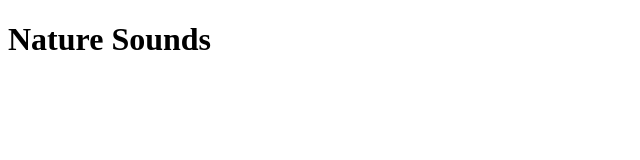
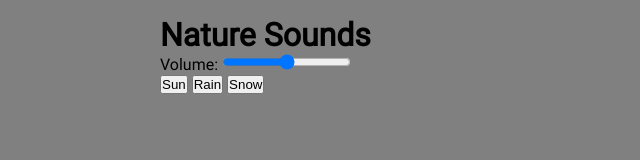
Before and after one commit to sentares/Result-Webpack-Test-1, a website built with webpack: page public/index.html in a window 1280 px wide. Shown: the whole page, without its empty margins (0-640 px from the left). Built offline with nearby package versions, Linux system fonts and the light colour scheme.

Commit message:
style:add styles and HTML code

```diff
--- a/public/index.html
+++ b/public/index.html
@@ -10,6 +10,30 @@
 	<body>
 		<div class="container">
 			<h1>Nature Sounds</h1>
+
+			<div>
+				<label for="volume">Volume:</label>
+				<input
+					type="range"
+					id="volume"
+					min="0"
+					max="1"
+					step="0.01"
+					value="0.5"
+				/>
+			</div>
+
+			<div>
+				<button>
+					<span>Sun</span>
+				</button>
+				<button>
+					<span>Rain</span>
+				</button>
+				<button>
+					<span>Snow</span>
+				</button>
+			</div>
 		</div>
 	</body>
 </html>
--- /dev/null
+++ b/src/index.css
@@ -0,0 +1,17 @@
+@font-face {
+	font-family: 'Roboto';
+	src: url('./fonts/Roboto-Regular.ttf') format('truetype');
+}
+
+* {
+	margin: 0;
+	padding: 0;
+	box-sizing: border-box;
+}
+
+body {
+	font-family: 'Roboto', sans-serif;
+	max-width: 960px;
+	margin: 1rem auto;
+	background-color: gray;
+}
--- a/src/index.js
+++ b/src/index.js
@@ -1 +1,3 @@
+import './index.css'
+
 console.log('hello')
```
Also changed, not shown: dist/index.html.
